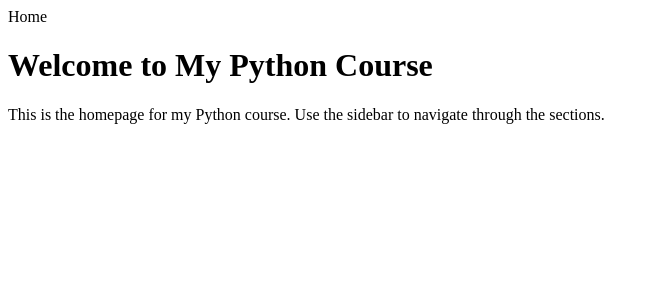
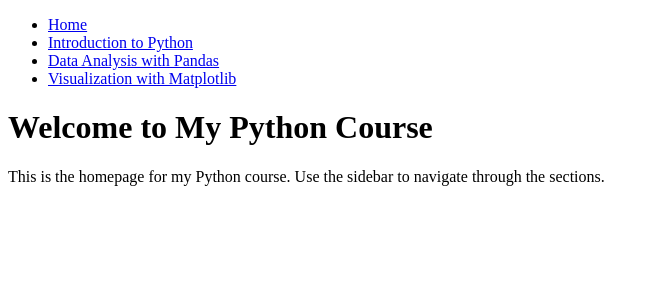
Before and after one commit to mehdiheris/UrbanDataAnalytics, a Jekyll site: the page built from docs/index.md, in a window 1280 px wide. Shown: the top 300 px of the page, without its empty margins (0-659 px from the left). Built offline with Jekyll 4.4.1, drawn with Linux system fonts in a browser that asks for light colours.

Commit message:
Update sidebar.html

```diff
--- a/docs/_includes/sidebar.html
+++ b/docs/_includes/sidebar.html
@@ -1,3 +1,10 @@
 <div class="sidebar">
-    {{ site.pages | where_exp: "page", "page.path != '/index.md'" | sort: "order" | map: "title" | join: " | " }}
+    <nav>
+        <ul>
+            <li><a href="{{ "/UrbanDataAnalytics/docs/index.md" | relative_url }}">Home</a></li>
+            <li><a href="{{ "/UrbanDataAnalytics/notebooks/intro_to_python.ipynb" | relative_url }}">Introduction to Python</a></li>
+            <li><a href="{{ "/UrbanDataAnalytics/notebooks/data_analysis_with_pandas.ipynb" | relative_url }}">Data Analysis with Pandas</a></li>
+            <li><a href="{{ "/UrbanDataAnalytics/notebooks/visualization_with_matplotlib.ipynb" | relative_url }}">Visualization with Matplotlib</a></li>
+        </ul>
+    </nav>
 </div>
```
